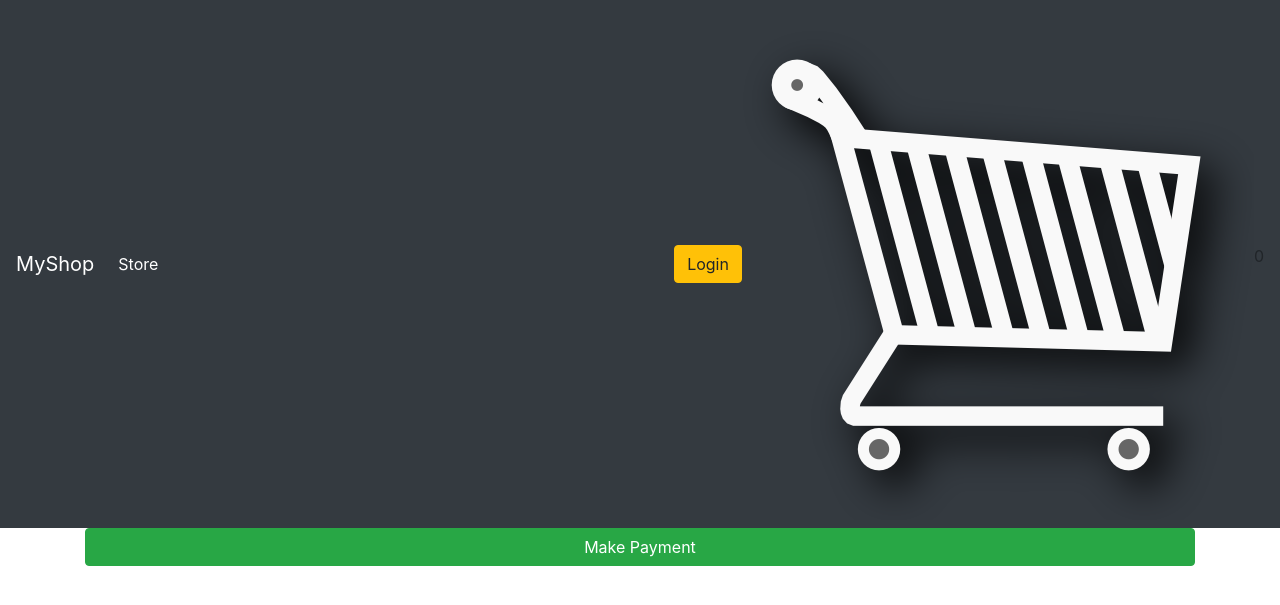
After one commit to quamejnr/Shoecommerce, a Django app: page /payment/ in a window 1280 px wide. The commit adds this page. Shown: the top 605 px of the page. Run offline with Django 3.2, Linux system fonts and the light colour scheme; some libraries are stand-ins or nearby versions.

Commit message:
Added a payment option with payment choices to my shipping address model

```diff
--- a/shop/forms.py
+++ b/shop/forms.py
@@ -6,4 +6,4 @@ class ShippingAddressForm(forms.ModelForm):
 
     class Meta:
         model = ShippingAddress
-        fields = ['country', 'city', 'street_address']
+        fields = ['country', 'city', 'street_address', 'payment_option']
--- /dev/null
+++ b/shop/templates/shop/payment.html
@@ -0,0 +1,40 @@
+{% extends 'shop/base.html' %}
+{% load crispy_forms_tags %}
+{% block content %}
+     <div class="row">
+		<div class="col-lg-12">
+			<div class="box-element" id="form-wrapper">
+
+				<form id="form" method="POST" enctype="multipart/form-data">
+                    <div class="form-field">
+                        {% csrf_token %}
+                        {{form|crispy}}
+                    </div>
+					<input id="form-button" class="btn btn-success btn-block" type="submit" value="Make Payment">
+				</form>
+
+<!--		<div class="col-lg-6">-->
+<!--			<div class="box-element">-->
+<!--				<a  class="btn btn-outline-dark" href="{% url 'cart' %}">&#x2190; Back to Cart</a>-->
+<!--				<hr>-->
+<!--				<h3>Order Summary</h3>-->
+<!--				<hr>-->
+<!--				{% for item in items %}-->
+<!--					<div class="cart-row">-->
+<!--						<div style="flex:2"><img class="row-image" src="{{item.product.image.url}}"></div>-->
+<!--						<div style="flex:2"><p>{{item.product.name}}</p></div>-->
+<!--						{% if item.product.discount_price %}-->
+<!--							<div style="flex:2"><p>GH<span>&#8373</span>{{item.product.discount_price|floatformat}}</p></div>-->
+<!--						{% else %}-->
+<!--							<div style="flex:2"><p>GH<span>&#8373</span>{{item.product.price|floatformat:2}}</p></div>-->
+<!--						{% endif %}-->
+<!--						<div style="flex:1"><p>{{item.quantity}}</p></div>-->
+<!--					</div>-->
+<!--				{% endfor %}-->
+<!--				<h5>Items: {{order.cart_items}}</h5>-->
+<!--				<h5>Total: Gh<span>&#8373</span>{{order.cart_total}}</h5>-->
+<!--			</div>-->
+<!--		</div>-->
+	</div>
+
+{% endblock content %}
--- a/shop/urls.py
+++ b/shop/urls.py
@@ -1,13 +1,16 @@
 from django.contrib import admin
 from django.urls import path, include
-from shop.views import StoreListView, ProductView, CheckoutView, CartView, update_item
+from shop.views import StoreListView, ProductView, CheckoutView, CartView, update_item, PaymentView
 
 
 urlpatterns = [
     path('', StoreListView.as_view(), name='store'),
     path('product/<slug>', ProductView.as_view(), name='product'),
-    path('checkout/', CheckoutView.as_view(), name='checkout'),
     path('cart/', CartView.as_view(), name='cart'),
     path('update_item/', update_item, name='update-item'),
+    path('checkout/', CheckoutView.as_view(), name='checkout'),
+    path('payment/', PaymentView.as_view(), name='payment'),
+
+
 
 ]
--- a/shop/views.py
+++ b/shop/views.py
@@ -40,7 +40,7 @@ class CartView(ListView):
 
     def get_queryset(self):
         try:
-            # Returns items in cart of a registered customer
+            # Returning items in cart of a registered customer
             customer = self.request.user.customer
             order, created = Order.objects.get_or_create(customer=customer, complete=False)
             cart_items = order.orderitem_set.all()
@@ -115,12 +115,13 @@ class CheckoutView(View, LoginRequiredMixin):
                     city = form.cleaned_data.get('city')
                     shipping_address = ShippingAddress(
                         customer=self.request.user.customer,
-                        order=order,
                         country=country,
                         street_address=street_address,
                         city=city,
                     )
                     shipping_address.save()
+                    order.shipping_address = shipping_address
+                    order.save()
                     print(form.cleaned_data)
                     form.save()
                     # TODO: Add redirect to the selected payment option
@@ -129,6 +130,12 @@ class CheckoutView(View, LoginRequiredMixin):
             except ValueError:
                 messages.warning(self.request, 'You do not have an active order')
                 return redirect('checkout')
+
+
+class PaymentView(View):
+
+    def get(self, *args, **kwargs):
+        return render(self.request, 'shop/payment.html')
 
 
 def update_item(request):
```
Also changed, not shown: shop/models.py (+18 -18 lines), shop/templates/shop/checkout.html (+0 -8 lines), db.sqlite3, shop/migrations/0020_auto_20210106_0421.py (added), shop/migrations/0021_auto_20210106_0422.py (added), shop/migrations/0022_shippingaddress_payment_options.py (added), shop/migrations/0023_auto_20210106_0650.py (added).
